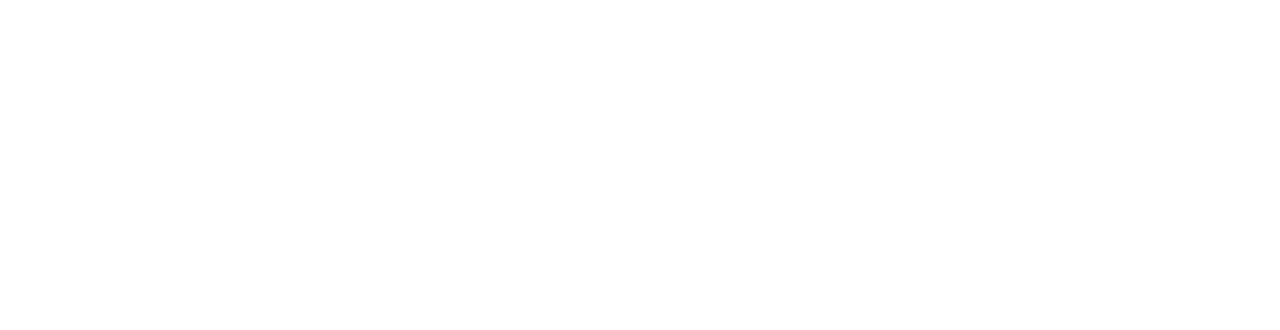
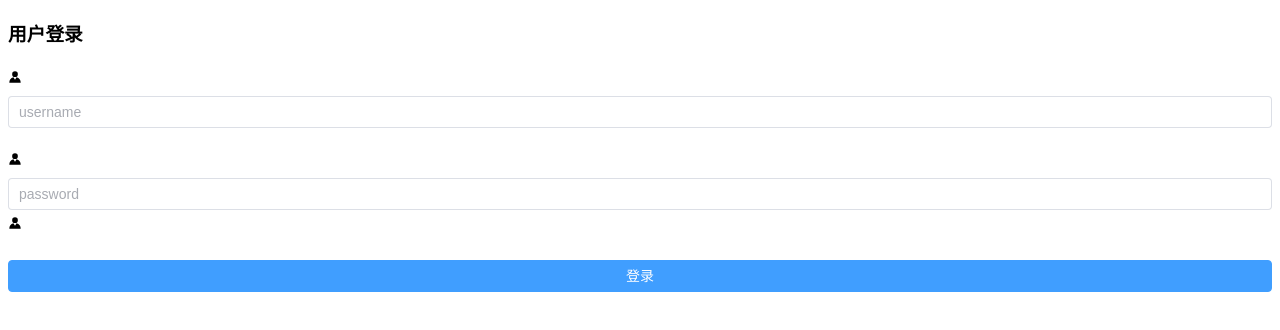
Before and after one commit to HongZeHua/pc-admin, a Vue app: page /#/login in a window 1280 px wide. Before the commit this address had no page. Shown: the top 330 px of the page. Built offline with nearby package versions, Linux system fonts and the light colour scheme.

Commit message:
feat: 构建登录页面UI结构

```diff
--- a/package.json
+++ b/package.json
@@ -9,6 +9,7 @@
     "prepare": "husky install"
   },
   "dependencies": {
+    "@element-plus/icons-vue": "^2.3.1",
     "core-js": "^3.8.3",
     "element-plus": "^2.7.5",
     "vue": "^3.2.13",
--- a/src/App.vue
+++ b/src/App.vue
@@ -1,5 +1,4 @@
 <template>
-  <router-view />
+  <router-view></router-view>
 </template>
-
 <style lang="scss"></style>
--- a/src/main.js
+++ b/src/main.js
@@ -4,5 +4,10 @@
 import store from './store'
 import ElementPlus from 'element-plus'
 import 'element-plus/dist/index.css'
+import * as ElementPlusIconsVue from '@element-plus/icons-vue'
 
-createApp(App).use(store).use(router).use(ElementPlus).mount('#app')
+const app = createApp(App)
+for (const [key, component] of Object.entries(ElementPlusIconsVue)) {
+  app.component(key, component)
+}
+app.use(store).use(router).use(ElementPlus).mount('#app')
--- a/src/router/index.js
+++ b/src/router/index.js
@@ -1,10 +1,18 @@
 import { createRouter, createWebHashHistory } from 'vue-router'
 
-const routes = []
+/**
+ * 公开路由表
+ */
+const publicRoutes = [
+  {
+    path: '/login',
+    component: () => import('@/views/login/index')
+  }
+]
 
 const router = createRouter({
   history: createWebHashHistory(),
-  routes
+  routes: publicRoutes
 })
 
 export default router
--- /dev/null
+++ b/src/views/login/index.vue
@@ -0,0 +1,32 @@
+<template>
+  <div class="login-container">
+    <el-form class="login-form">
+      <div class="title-container">
+        <h3 class="title">用户登录</h3>
+      </div>
+      <!-- username -->
+      <el-form-item prop="username">
+        <span class="svg-container">
+          <el-icon><Avatar /></el-icon>
+        </span>
+        <el-input placeholder="username" name="username" type="text" />
+      </el-form-item>
+      <!-- password -->
+      <el-form-item prop="password">
+        <span class="svg-container">
+          <el-icon><Avatar /></el-icon>
+        </span>
+        <el-input placeholder="password" name="password" />
+        <span class="show-pwd">
+          <el-icon><Avatar /></el-icon>
+        </span>
+      </el-form-item>
+      <el-button type="primary" style="width: 100%; margin-bottom: 30px"
+        >登录</el-button
+      >
+    </el-form>
+  </div>
+</template>
+<script setup></script>
+
+<style lang="scss" scoped></style>
```
Also changed, not shown: .eslintrc.js.
